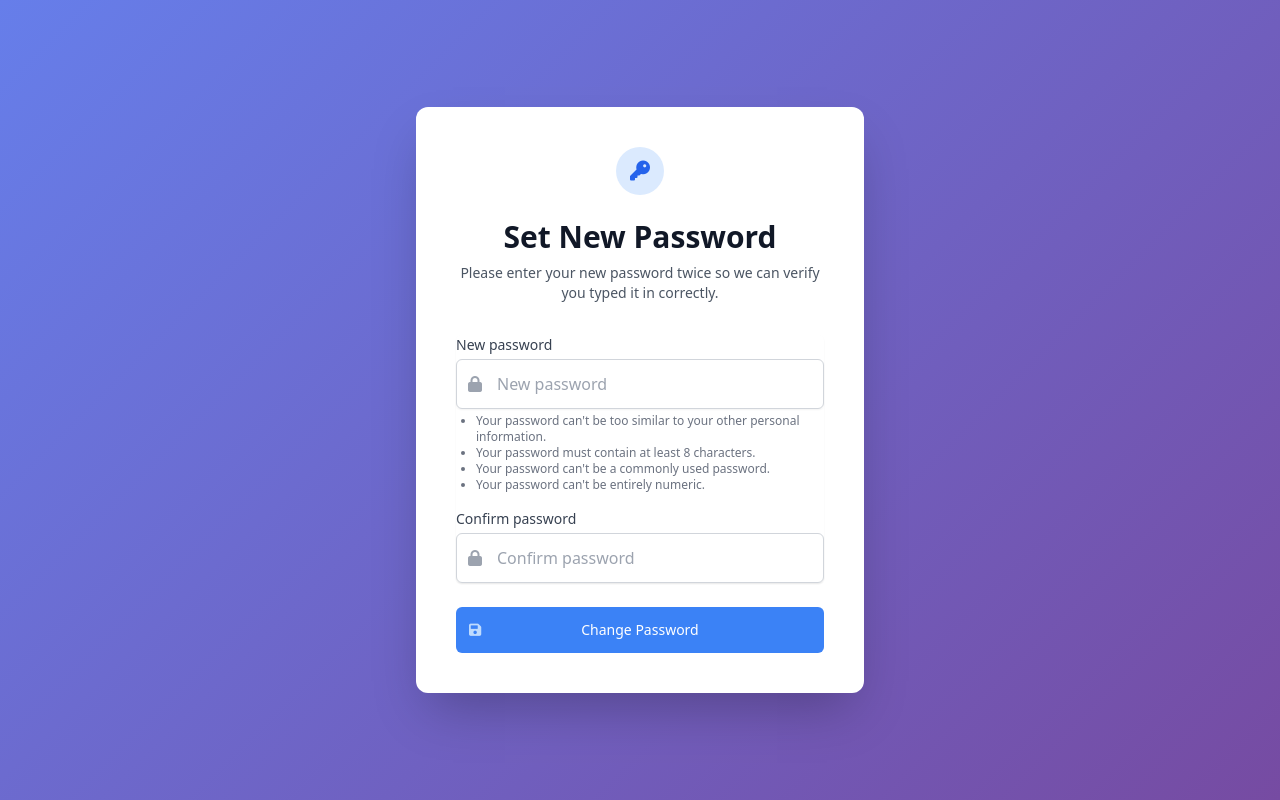
After one commit to Fromb23/LUXRIDE, a Django app: page /password-reset-confirm/1/1/ in a window 1280 px wide. The commit adds this page. Run offline with Django 5.2, Linux system fonts and the light colour scheme; some libraries are stand-ins or nearby versions.

Commit message:
fix(password-reset): - urls.py: removed duplicate 'password-reset' path, fixed path naming inconsistency, switched to 'accounts/' namespace - views.py: created CustomPasswordResetView and CustomPasswordResetConfirmView to handle email with HTML+plain text - views.py: implemented email sending using EmailMultiAlternatives for multipart email content with proper template rendering - views.py: ensured form.save() is called in CustomPasswordResetConfirmView to update password correctly - views.py: added error handling for password mismatch and password strength validation - views.py: updated session auth hash after password change to prevent logout - forms.py: added CustomSetPasswordForm with proper user parameter handling to fix TypeError - templates/accounts/password_reset_email.html: designed HTML email template with inline styles to avoid raw HTML display in emails - templates/accounts/password_reset_email.txt: added plain text alternative version for email clients without HTML support - templates/accounts/password_reset_complete.html: created missing success confirmation template - settings.py: ensured EMAIL_BACKEND and related configs support both HTML and plain text emails - backends.py: added optional PlainTextEmailBackend for sending text-only emails when needed - fixed issue of raw HTML in email by implementing multipart email sending properly - updated URL names and paths to be consistent with Django auth views and removed confusion caused by mismatched namespaces ('accounts' vs 'registration') - improved user experience by adding proper feedback messages and redirect URLs

```diff
--- /dev/null
+++ b/luxride/app/templates/accounts/base.html
@@ -0,0 +1,54 @@
+<!DOCTYPE html>
+<html lang="en">
+
+<head>
+    <meta charset="UTF-8">
+    <meta name="viewport" content="width=device-width, initial-scale=1.0">
+    <title>{% block title %}Password Reset{% endblock %}</title>
+    <link href="https://cdn.jsdelivr.net/npm/tailwindcss@2.2.19/dist/tailwind.min.css" rel="stylesheet">
+    <link rel="stylesheet" href="https://cdnjs.cloudflare.com/ajax/libs/font-awesome/6.0.0-beta3/css/all.min.css">
+    <script src="https://cdn.jsdelivr.net/npm/sweetalert2@11"></script>
+    <style>
+        .bg-auth {
+            background: linear-gradient(135deg, #667eea 0%, #764ba2 100%);
+        }
+
+        .btn-primary {
+            transition: all 0.3s ease;
+        }
+
+        .btn-primary:hover {
+            transform: translateY(-2px);
+            box-shadow: 0 10px 20px rgba(0, 0, 0, 0.1);
+        }
+
+        .input-field:focus {
+            box-shadow: 0 0 0 3px rgba(102, 126, 234, 0.3);
+        }
+    </style>
+</head>
+
+<body class="bg-gray-100 font-sans leading-normal tracking-normal">
+    {% block content %}
+    {% endblock %}
+
+    <script>
+        // Display Django messages with SweetAlert
+        {% if messages %}
+        {% for message in messages %}
+        Swal.fire({
+            title: '{{ message.tags|title|escapejs }}',
+            text: '{{ message|escapejs }}',
+            icon: '{{ message.tags|escapejs }}',
+            confirmButtonText: 'OK',
+            buttonsStyling: false,
+            customClass: {
+                confirmButton: 'px-4 py-2 rounded bg-blue-500 text-white hover:bg-blue-600'
+            }
+        });
+        {% endfor %}
+        {% endif %}
+    </script>
+</body>
+
+</html>
--- /dev/null
+++ b/luxride/app/templates/accounts/password_reset_confirm.html
@@ -0,0 +1,138 @@
+{% extends 'accounts/base.html' %}
+
+{% block content %}
+<div class="min-h-screen flex items-center justify-center bg-auth py-12 px-4 sm:px-6 lg:px-8">
+    <div class="max-w-md w-full space-y-8 bg-white p-10 rounded-xl shadow-2xl">
+        <div class="text-center">
+            <div class="mx-auto flex items-center justify-center h-12 w-12 rounded-full bg-blue-100">
+                <i class="fas fa-key text-blue-600 text-xl"></i>
+            </div>
+            <h2 class="mt-6 text-3xl font-extrabold text-gray-900">
+                Set New Password
+            </h2>
+            <p class="mt-2 text-sm text-gray-600">
+                Please enter your new password twice so we can verify you typed it in correctly.
+            </p>
+        </div>
+
+        <!-- Django Form Errors -->
+        {% if form.errors %}
+        <div class="bg-red-50 border-l-4 border-red-500 p-4 mb-4">
+            <div class="flex">
+                <div class="flex-shrink-0">
+                    <i class="fas fa-exclamation-circle text-red-500"></i>
+                </div>
+                <div class="ml-3">
+                    {% for field in form %}
+                    {% for error in field.errors %}
+                    <p class="text-sm text-red-700">{{ error }}</p>
+                    {% endfor %}
+                    {% endfor %}
+                    {% for error in form.non_field_errors %}
+                    <p class="text-sm text-red-700">{{ error }}</p>
+                    {% endfor %}
+                </div>
+            </div>
+        </div>
+        {% endif %}
+
+        <form class="mt-8 space-y-6" method="POST">
+            {% csrf_token %}
+            <div class="rounded-md shadow-sm space-y-4">
+                <div>
+                    <label for="id_new_password1" class="block text-sm font-medium text-gray-700 mb-1">New
+                        password</label>
+                    <div class="relative">
+                        <div class="absolute inset-y-0 left-0 pl-3 flex items-center pointer-events-none">
+                            <i class="fas fa-lock text-gray-400"></i>
+                        </div>
+                        <input id="id_new_password1" name="new_password1" type="password" required
+                            class="py-3 pl-10 block w-full px-3 border {% if form.new_password1.errors %}border-red-500{% else %}border-gray-300{% endif %} rounded-md shadow-sm focus:outline-none focus:ring-blue-500 focus:border-blue-500"
+                            placeholder="New password">
+                    </div>
+                    <div class="mt-1 text-xs text-gray-500">
+                        <p id="password-strength" class="hidden"></p>
+                        <ul class="list-disc pl-5 text-gray-500">
+                            <li class="text-xs">Your password can't be too similar to your other personal information.
+                            </li>
+                            <li class="text-xs">Your password must contain at least 8 characters.</li>
+                            <li class="text-xs">Your password can't be a commonly used password.</li>
+                            <li class="text-xs">Your password can't be entirely numeric.</li>
+                        </ul>
+                    </div>
+                </div>
+                <div>
+                    <label for="id_new_password2" class="block text-sm font-medium text-gray-700 mb-1">Confirm
+                        password</label>
+                    <div class="relative">
+                        <div class="absolute inset-y-0 left-0 pl-3 flex items-center pointer-events-none">
+                            <i class="fas fa-lock text-gray-400"></i>
+                        </div>
+                        <input id="id_new_password2" name="new_password2" type="password" required
+                            class="py-3 pl-10 block w-full px-3 border {% if form.new_password2.errors %}border-red-500{% else %}border-gray-300{% endif %} rounded-md shadow-sm focus:outline-none focus:ring-blue-500 focus:border-blue-500"
+                            placeholder="Confirm password">
+                    </div>
+                    {% if form.new_password2.errors %}
+                    <p class="mt-1 text-sm text-red-600">{{ form.new_password2.errors.0 }}</p>
+                    {% endif %}
+                </div>
+            </div>
+
+            <div>
+                <button type="submit"
+                    class="group relative w-full flex justify-center py-3 px-4 border border-transparent text-sm font-medium rounded-md text-white bg-blue-500 hover:bg-blue-600 focus:outline-none focus:ring-2 focus:ring-offset-2 focus:ring-blue-500">
+                    <span class="absolute left-0 inset-y-0 flex items-center pl-3">
+                        <i class="fas fa-save text-blue-200"></i>
+                    </span>
+                    Change Password
+                </button>
+            </div>
+        </form>
+    </div>
+</div>
+
+<script>
+    const password1 = document.getElementById('id_new_password1');
+    const password2 = document.getElementById('id_new_password2');
+    const strengthText = document.getElementById('password-strength');
+
+    password1.addEventListener('input', function () {
+        const password = password1.value;
+        let strength = 0;
+
+        if (password.length >= 8) strength++;
+        if (password.match(/[a-z]/)) strength++;
+        if (password.match(/[A-Z]/)) strength++;
+        if (password.match(/[0-9]/)) strength++;
+        if (password.match(/[^a-zA-Z0-9]/)) strength++;
+
+        strengthText.classList.remove('hidden');
+
+        if (password.length === 0) {
+            strengthText.textContent = '';
+            strengthText.classList.add('hidden');
+        } else if (strength <= 2) {
+            strengthText.textContent = 'Weak password';
+            strengthText.className = 'text-red-500';
+        } else if (strength <= 4) {
+            strengthText.textContent = 'Medium password';
+            strengthText.className = 'text-yellow-500';
+        } else {
+            strengthText.textContent = 'Strong password';
+            strengthText.className = 'text-green-500';
+        }
+    });
+
+    document.querySelector('form').addEventListener('submit', function (e) {
+        if (password1.value !== password2.value) {
+            e.preventDefault();
+            Swal.fire({
+                title: 'Error',
+                text: 'Passwords do not match',
+                icon: 'error',
+                confirmButtonText: 'OK'
+            });
+        }
+    });
+</script>
+{% endblock %}
--- /dev/null
+++ b/luxride/app/templates/accounts/password_reset_subject.txt
@@ -0,0 +1 @@
+Password reset on {{ site_name }}
--- a/luxride/app/templates/auth/login.html
+++ b/luxride/app/templates/auth/login.html
@@ -178,7 +178,8 @@
                                 class="h-4 w-4 text-luxgreen focus:ring-luxgreen border-gray-300 rounded">
                             <label for="remember-me" class="ml-2 text-gray-600">Remember me</label>
                         </div>
-                        <a href="#" class="text-luxgreen hover:underline font-medium">Forgot password?</a>
+                        <a href="{% url 'password_reset' %}" class="text-luxgreen hover:underline font-medium">Forgot
+                            password?</a>
                     </div>
 
                     <button type="submit"
--- a/luxride/app/templates/dashboard/steps/step1.html
+++ b/luxride/app/templates/dashboard/steps/step1.html
@@ -4,9 +4,9 @@
     <form action="{% url 'dashboard_step1' %}" method="POST" class="mt-0 space-y-4">
         {% csrf_token %}
 
-        <!-- {% if request.GET.error %}
+        {% if request.GET.error %}
         <p class="text-red-500 text-sm">{{ request.GET.error }}</p>
-        {% endif %} -->
+        {% endif %}
 
         <div class="flex flex-col">
             <label for="full_name" class="text-sm font-medium text-gray-700">Full Name<span
--- a/luxride/app/urls.py
+++ b/luxride/app/urls.py
@@ -1,7 +1,10 @@
-from django.urls import path
+from django.urls import path, reverse_lazy
 from django.conf import settings
+from django.contrib.auth import views as auth_views
 from django.conf.urls.static import static
 from . import views
+from .forms import CustomPasswordResetForm, PasswordResetForm
+from .views import CustomPasswordResetConfirmView
 
 urlpatterns = [
     path('', views.home, name='home'),
@@ -47,6 +50,37 @@ urlpatterns = [
          name='process_card_payment'),
     path('agree-terms/', views.agree_terms, name='agree_terms'),
     path('finalize-booking/', views.finalize_booking, name='finalize_booking'),
+
+    # Password reset URLs
+    path('password-reset/',
+         auth_views.PasswordResetView.as_view(
+             form_class=CustomPasswordResetForm,
+             template_name='accounts/password_reset.html',
+             email_template_name='accounts/password_reset_email.html',
+             subject_template_name='accounts/password_reset_subject.txt',
+             success_url='/password-reset/done/'
+         ),
+         name='password_reset'),
+
+    path('password-reset/done/',
+         auth_views.PasswordResetDoneView.as_view(
+             template_name='accounts/password_reset_done.html'
+         ),
+         name='password_reset_done'),
+
+    path('password-reset-confirm/<uidb64>/<token>/',
+
+         CustomPasswordResetConfirmView.as_view(),
+         #    success_url=reverse_lazy('password_reset_complete')
+
+         name='password_reset_confirm'),
+
+    path('password-reset/complete/',
+         auth_views.PasswordResetCompleteView.as_view(
+
+             template_name='accounts/password_reset_complete.html'
+         ),
+         name='password_reset_complete'),
 ]
 
 if settings.DEBUG:
--- a/luxride/app/views.py
+++ b/luxride/app/views.py
@@ -10,7 +10,7 @@ from django.contrib.auth.decorators import user_passes_test
 from django.http import JsonResponse
 import json
 import datetime
-from django.urls import reverse
+from django.urls import reverse, reverse_lazy
 from .forms import CarForm, BorrowedCarForm
 from django.utils import timezone
 from django.http import HttpResponse
@@ -19,6 +19,7 @@ from django.db.models import Sum
 from django.contrib.auth.hashers import make_password
 from django.contrib import messages
 from django.contrib.auth import login, logout
+from django.contrib.auth.views import PasswordResetConfirmView
 
 
 def home(request):
@@ -359,7 +360,8 @@ def handle_dashboard_view(request):
     retal_history = None
     if borrowed_car or is_borrowed is not None:
         retal_history = get_rental_history(user)
-        print(f"Rental history: {retal_history}")
+        for history in retal_history:
+            print(f"Rental history status: {history.status}")
 
     # Navigation logic
     step_range = range(1, 6)
@@ -602,6 +604,21 @@ def update_car_status(request, car_id):
     return render(request, 'dashboard/borrowed_cars.html', {'form': form, 'borrowed_car': borrowed_car})
 
 
+class CustomPasswordResetConfirmView(PasswordResetConfirmView):
+    template_name = 'accounts/password_reset_confirm.html'
+    success_url = reverse_lazy('password_reset_complete')
+    from django.contrib.auth.forms import SetPasswordForm
+    form_class = SetPasswordForm
+
+    def form_valid(self, form):
+        form.save()
+        return super().form_valid(form)
+
+
 def logout_view(request):
     logout(request)
     return redirect('home')
+
+
+def custom_404(request, exception):
+    return render(request, '404.html', status=404)
--- a/luxride/luxride/urls.py
+++ b/luxride/luxride/urls.py
@@ -19,3 +19,5 @@ from django.urls import path, include
 urlpatterns = [
     path('', include('app.urls')),
 ]
+
+handler404 = 'app.views.custom_404'
```
Also changed, not shown: luxride/app/forms.py (+23 -0 lines), luxride/app/templates/404.html (added, +15 -0 lines), luxride/app/templates/accounts/password_reset.html (added, +63 -0 lines), luxride/app/templates/accounts/password_reset_complete.html (added, +25 -0 lines), luxride/app/templates/accounts/password_reset_done.html (added, +31 -0 lines), luxride/app/templates/accounts/password_reset_email.html (added, +36 -0 lines), luxride/app/templates/accounts/registration/password_reset_email.html (added, +13 -0 lines), luxride/app/templates/base.html (added, +14 -0 lines), luxride/app/templates/dashboard/user_dashboard.html (+0 -29 lines), luxride/luxride/settings.py (+19 -2 lines).
